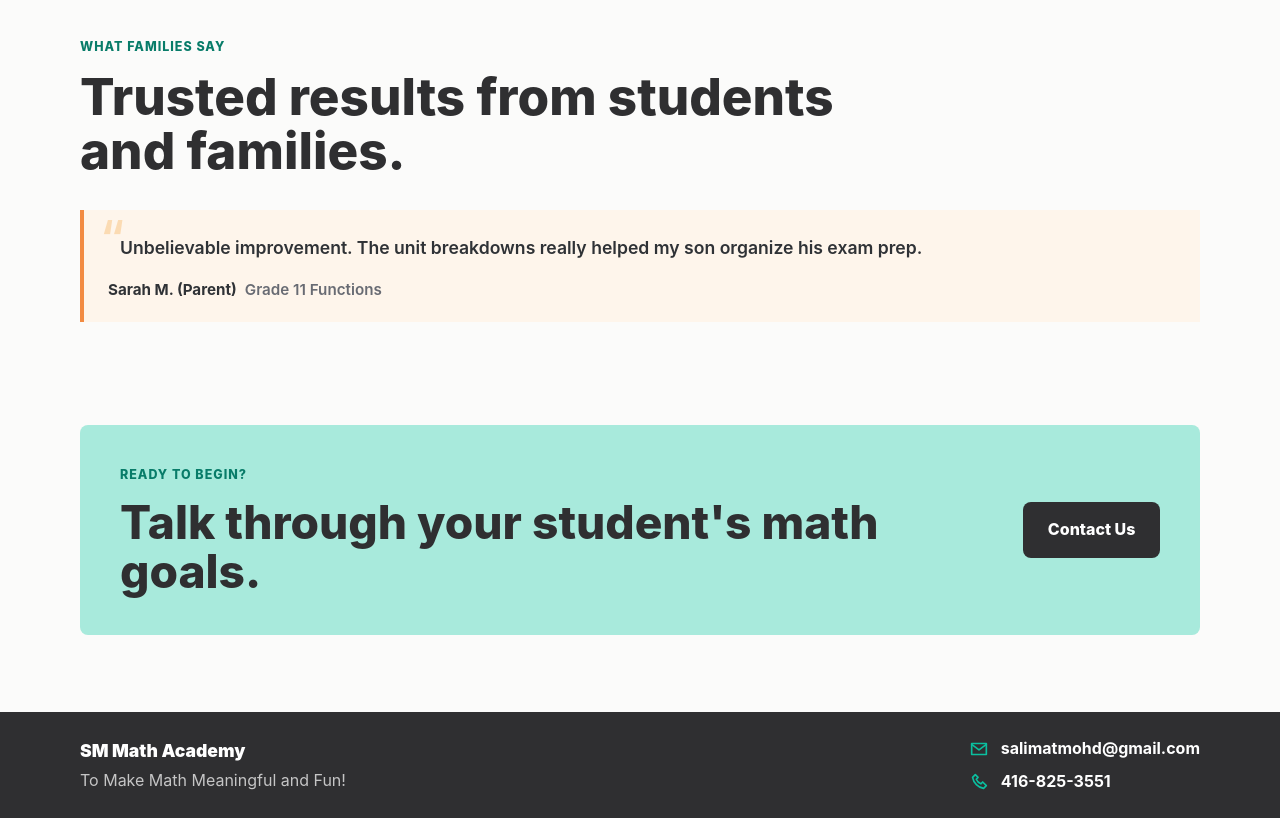
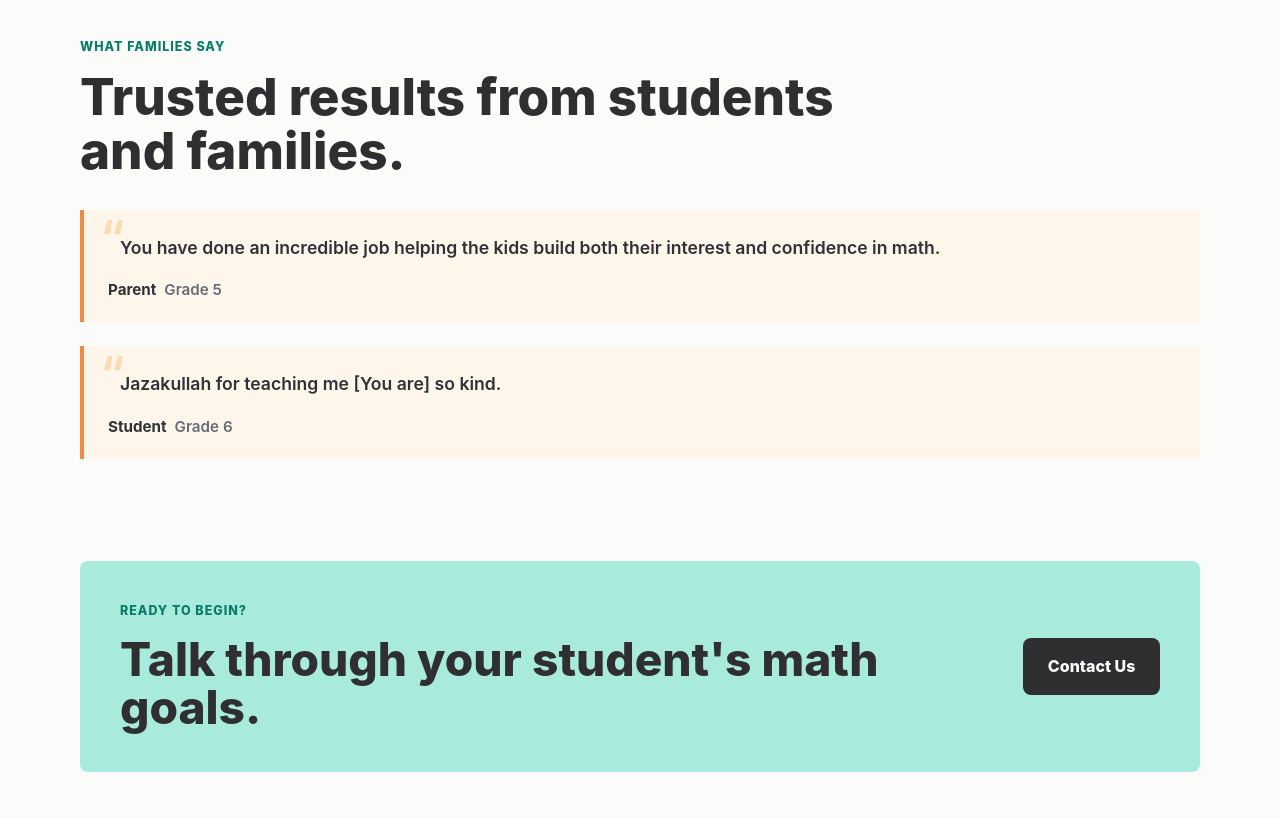
Before and after one commit to HussainM3/Tutoring-Website, a PHP site: page /index.php in a window 1280 px wide; the page is wider, and only the part inside the window is pictured. Shown: the part 2567-3385 px from the top of that part. Run offline with PHP 8.4, Linux system fonts and the light colour scheme.

Commit message:
added some real testimonials

```diff
--- a/tutoring site/shared/testimonials-data.php
+++ b/tutoring site/shared/testimonials-data.php
@@ -1,16 +1,22 @@
 <?php
-// TO-DO: Update with real testimonials from families
+
 $testimonials = [
     [
-        'name' => 'Sarah M. (Parent)',
-        'grade' => 'Grade 11 Functions',
-        'text' => 'Unbelievable improvement. The unit breakdowns really helped my son organize his exam prep.',
+        'name' => 'Parent',
+        'grade' => 'Grade 5',
+        'text' => 'You have done an incredible job helping the kids build both their interest and confidence in math.',
         'featured' => true
     ],
     [
-        'name' => 'Jason T. (Student)',
-        'grade' => 'Grade 9 Math',
-        'text' => 'The coding modules in the algebra unit actually made sense for the first time.',
+        'name' => 'Student',
+        'grade' => 'Grade 6',
+        'text' => 'Jazakullah for teaching me [You are] so kind.',
+        'featured' => true
+    ],
+    [
+        'name' => 'Parent',
+        'grade' => 'Grade 5',
+        'text' => 'You always push [Student] to do his best and do the right thing.',
         'featured' => false
     ]
 ];
```
